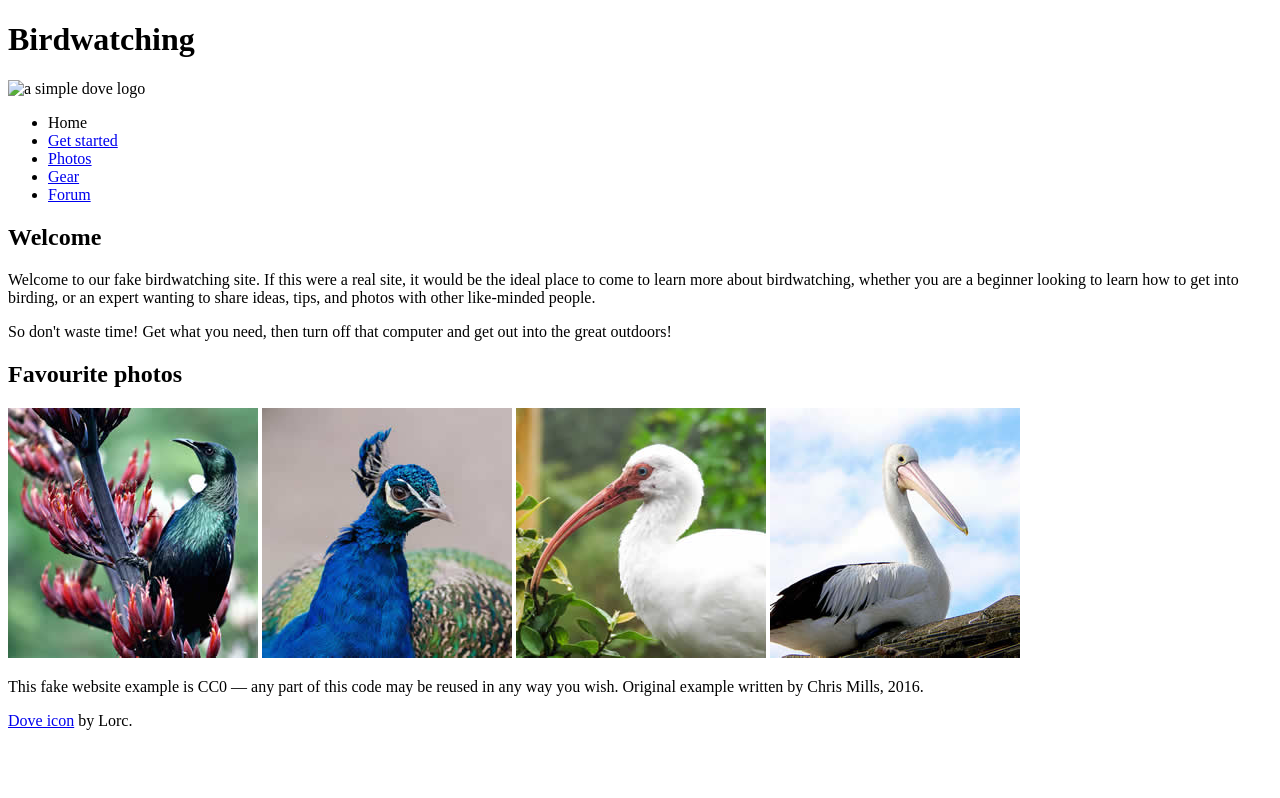
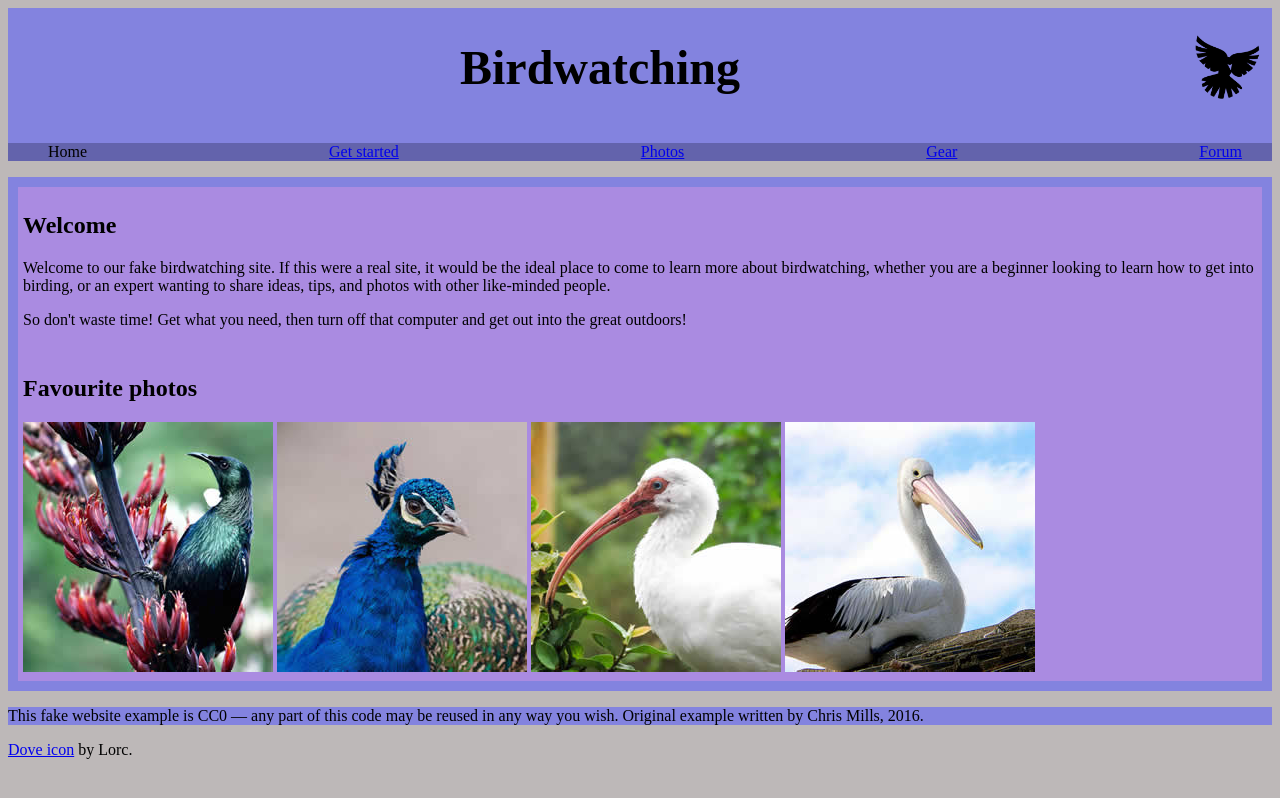
Before and after one commit to austinhunt818/cs408_module4, a plain HTML site: page index.html in a window 1280 px wide. Drawn offline with Linux system fonts and the light colour scheme.

Commit message:
Positioned header and added color and basic layout for page

```diff
--- /dev/null
+++ b/css/style.css
@@ -0,0 +1,58 @@
+body{
+    background-color: rgb(189, 184, 184);
+}
+
+header{
+    background-color: rgb(131, 131, 223);
+    text-align: center;
+}
+
+nav{
+    background-color: rgb(99, 99, 172);
+    grid-column-start: 1;
+    grid-column-end: 4;
+    grid-row-start: 3;
+    padding-right: 30px;
+}
+
+ul{
+    list-style-type: none;
+    display: flex;
+    justify-content: space-between;
+    text-align: center;
+}
+
+.logo{
+    height: 70px;
+    padding-right: 10px;
+}
+
+.title{
+    left: -10px;
+    flex: 4;
+    font-size: 3rem;
+}
+
+.headerTop{
+    display: flex;
+    align-items: center;
+}
+
+.content{
+    padding: 10px;
+    background-color: rgb(131, 131, 223);
+}
+
+.welcome{
+    background-color: rgb(170, 139, 225);
+    padding: 5px;
+}
+
+.favPhotos{
+    background-color: rgb(170, 139, 225);
+    padding: 5px;
+}
+
+footer{
+    background-color: rgb(131, 131, 223);
+}
--- a/index.html
+++ b/index.html
@@ -3,8 +3,8 @@
   <head>
     <meta charset="utf-8">
     <title>Birdwatching</title>
-    <link href="https://fonts.googleapis.com/css?family=Roboto+Condensed:300%7CCinzel+Decorative:700" rel="stylesheet">
-    <link href="css/style.css">
+    <link href="css/style.css" rel="stylesheet">
+
     <!--[if lt IE 9]>
       <script src="https://cdnjs.cloudflare.com/ajax/libs/html5shiv/3.7.3/html5shiv.js"></script>
     <![endif]-->
@@ -12,10 +12,10 @@
 
   <body>
       <header>
-        <h1>Birdwatching</h1>
-        <img src="dove.png" alt="a simple dove logo">
-      </header>
-
+        <div class="headerTop">
+          <h1 class="title">Birdwatching</h1>
+          <img class="logo" src="img/dove.png" alt="a simple dove logo">
+        </div>
 
         <nav>
           <ul>
@@ -26,9 +26,13 @@
             <li><a href="#">Forum</a></li>
           </ul>
         </nav>
+      </header>
 
-      <div id="content">
-        <div id="welcome">
+
+
+
+      <div class="content">
+        <div class="welcome">
           <h2>Welcome</h2>
 
           <p>Welcome to our fake birdwatching site. If this were a real site, it would be the ideal place to come to learn more about birdwatching, whether you are a beginner looking to learn how to get into birding, or an expert wanting to share ideas, tips, and photos with other like-minded people.</p>
@@ -36,7 +40,7 @@
           <p>So don't waste time! Get what you need, then turn off that computer and get out into the great outdoors!</p>
         </div>
 
-        <div id="favPhotos">
+        <div class="favPhotos">
           <h2>Favourite photos</h2>
 
           <a href="img/favorite-1.jpg"><img src="img/favorite-1_th.jpg" alt="Small black bird, black claws, long black slender beak, links to larger version of the image"></a>
```
Lines whose indentation alone changed are shown as unchanged.
